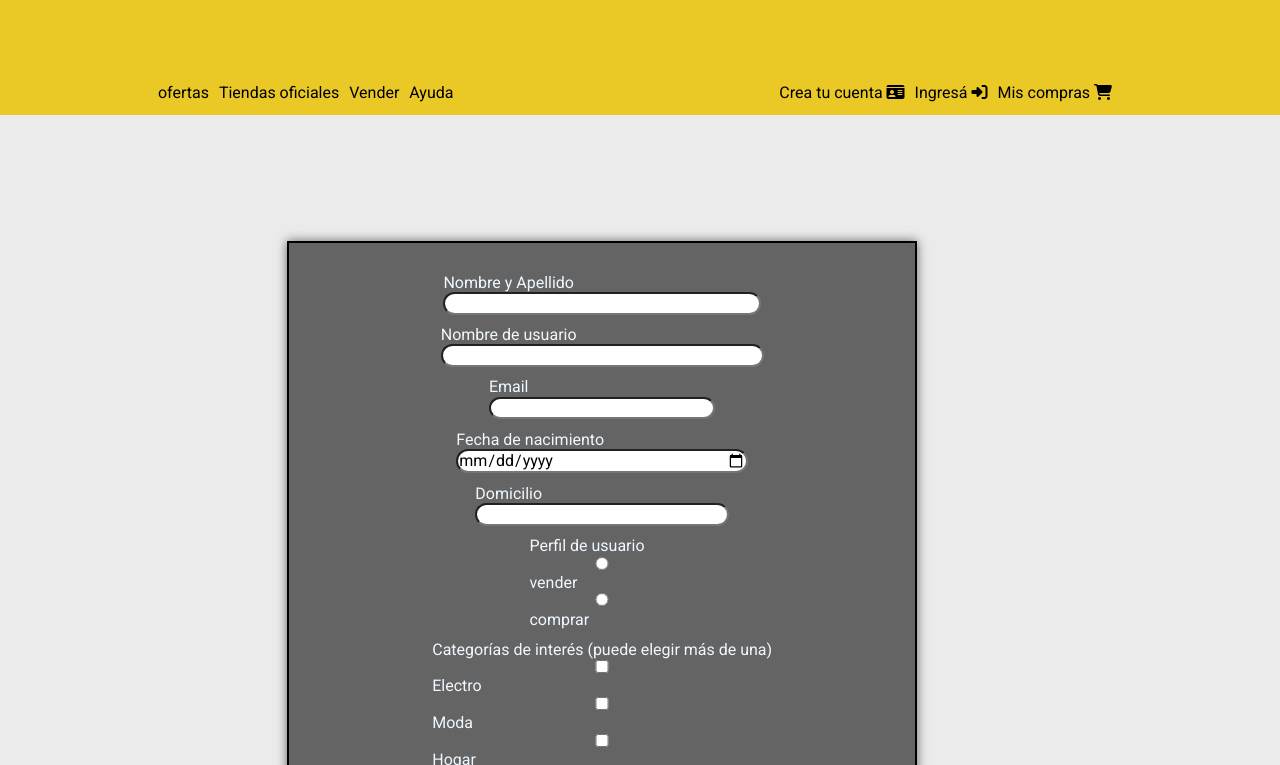
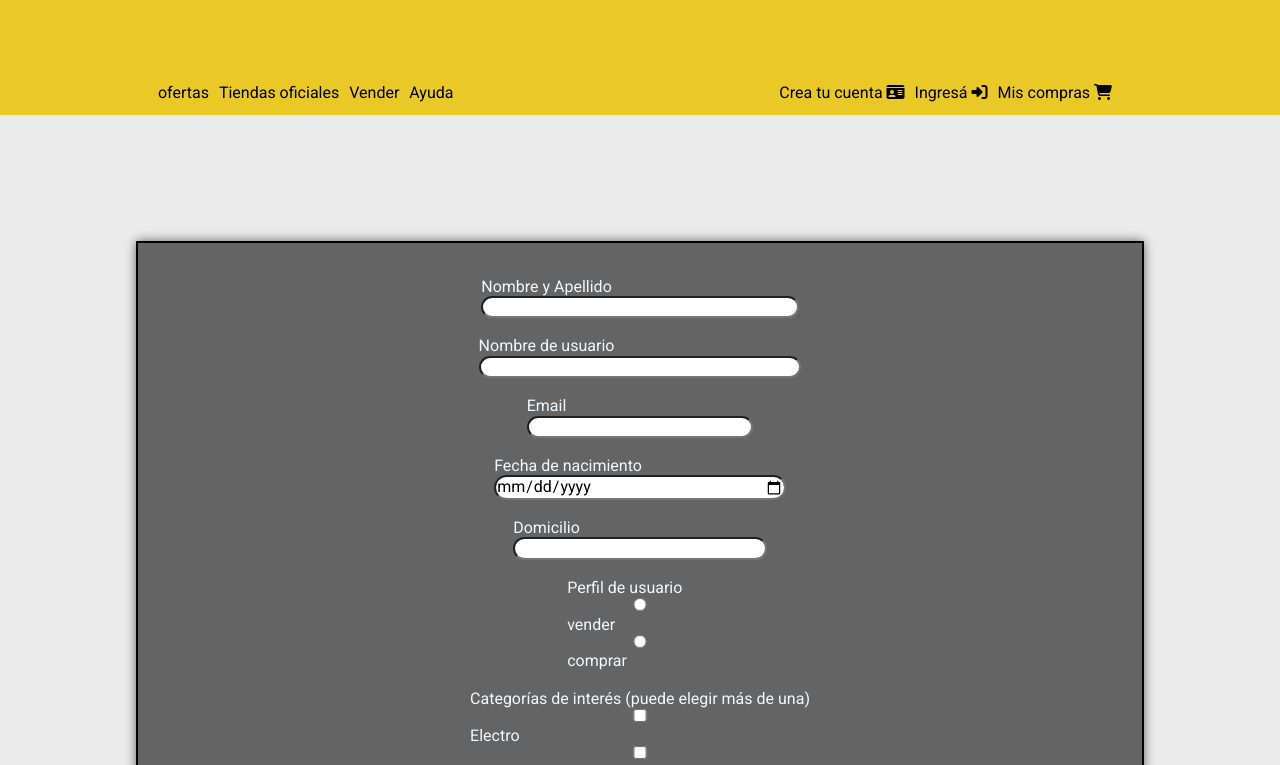
Before and after one commit to JorgeSegura22/mercado-liebre, a website: page views/register.html in a window 1280 px wide. Shown: the part 187-952 px from the top of the page. Drawn offline with Linux system fonts and the light colour scheme.

Commit message:
ajustando tamalo de formularios

```diff
--- a/public/css/general.css
+++ b/public/css/general.css
@@ -119,6 +119,11 @@ margin-top: 10px;
        top: -31px;
 
      }
+     .form-registro{
+
+      margin: 10%;
+      width: 50%;
+     }
 
 }
 
@@ -196,8 +201,14 @@ margin-top: 10px;
     margin-left: 30px;
     top: -31px;
 
+
+
   }
+  .form-registro{
 
+    margin: 10%;
+    width: 30%;
+   }
 }
 button{
   background-color: #1259c3;
--- a/public/css/registro.css
+++ b/public/css/registro.css
@@ -5,12 +5,12 @@
     align-items: center;
     text-align: left;
     border: 2px solid black;
-    width: 50%;
+    width: 80%;
     height: 100%;
     padding: 2%;
     box-shadow: 0px 0px 10px rgb(100, 100, 100);
    font-family: "roboto";
- margin: 10% 22%;
+ margin: 10%;
 
  background-color: rgb(100, 100, 100);
  color: aliceblue;
```
